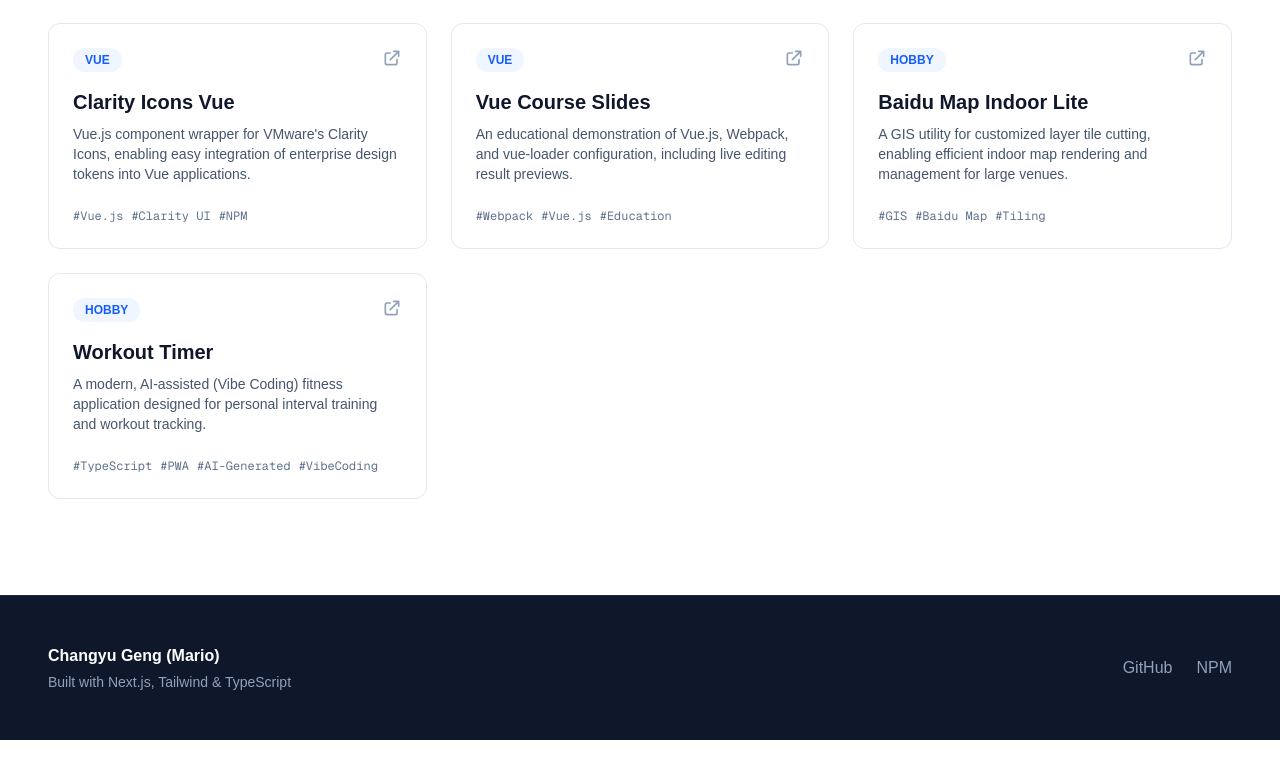
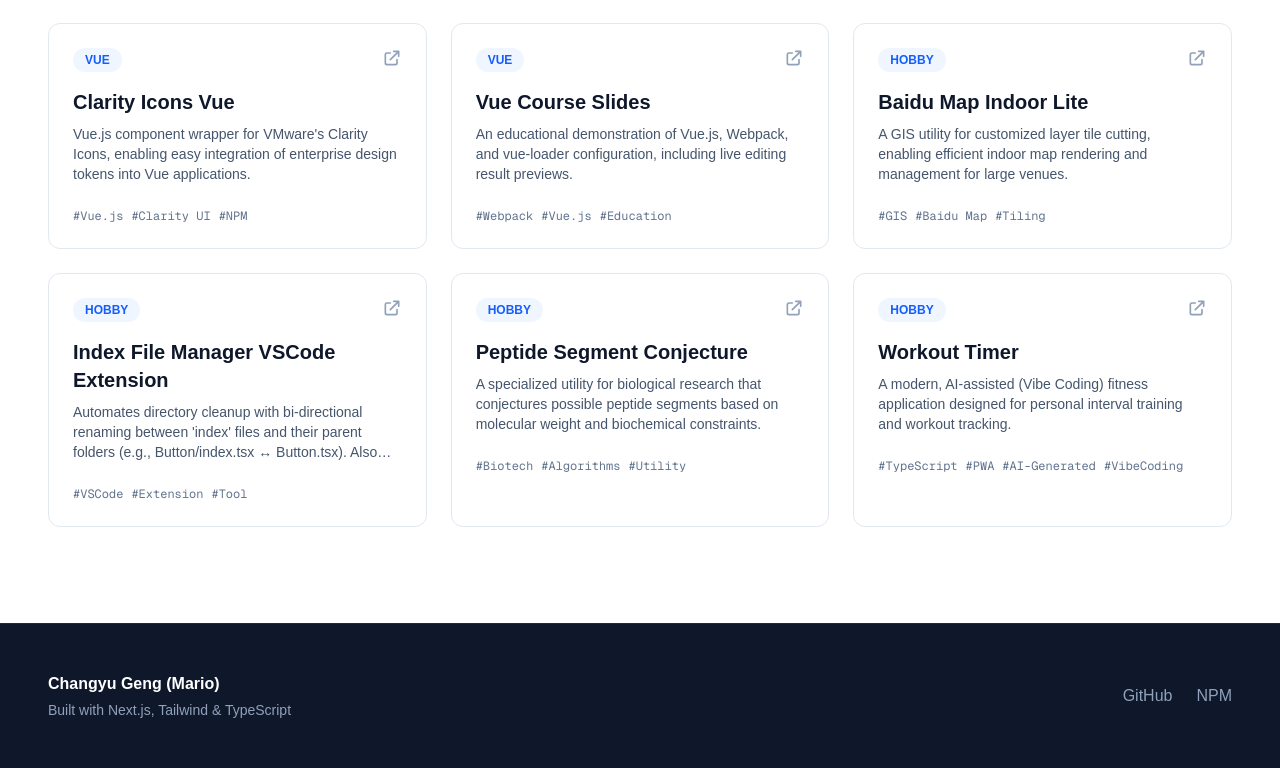
Before and after one commit to KingMario/KingMario.github.io, a Next.js app: page / in a window 1280 px wide. Shown: the part 3631-4399 px from the top of the page. Before the commit the page ends 4371 px from the top, so only its background shows below. Built offline with nearby package versions, Linux system fonts and the light colour scheme.

Commit message:
feat: add new projects to portfolio including VSCode extension and biotech utility

```diff
--- a/src/data/portfolio.ts
+++ b/src/data/portfolio.ts
@@ -152,6 +152,20 @@ export const PROJECTS = [
     category: "Hobby",
   },
   {
+    name: "Index File Manager VSCode Extension",
+    description: "Automates directory cleanup with bi-directional renaming between 'index' files and their parent folders (e.g., Button/index.tsx ↔ Button.tsx). Also features a command to auto-generate index files with bulk exports from all sub-files.",
+    url: "https://github.com/KingMario/folder4index",
+    tags: ["VSCode", "Extension", "Tool"],
+    category: "Hobby",
+  },
+  {
+    name: "Peptide Segment Conjecture",
+    description: "A specialized utility for biological research that conjectures possible peptide segments based on molecular weight and biochemical constraints.",
+    url: "https://github.com/KingMario/peptide-segment-conjecture",
+    tags: ["Biotech", "Algorithms", "Utility"],
+    category: "Hobby",
+  },
+  {
     name: "Workout Timer",
     description: "A modern, AI-assisted (Vibe Coding) fitness application designed for personal interval training and workout tracking.",
     url: "https://github.com/KingMario/workout-timer",
```
